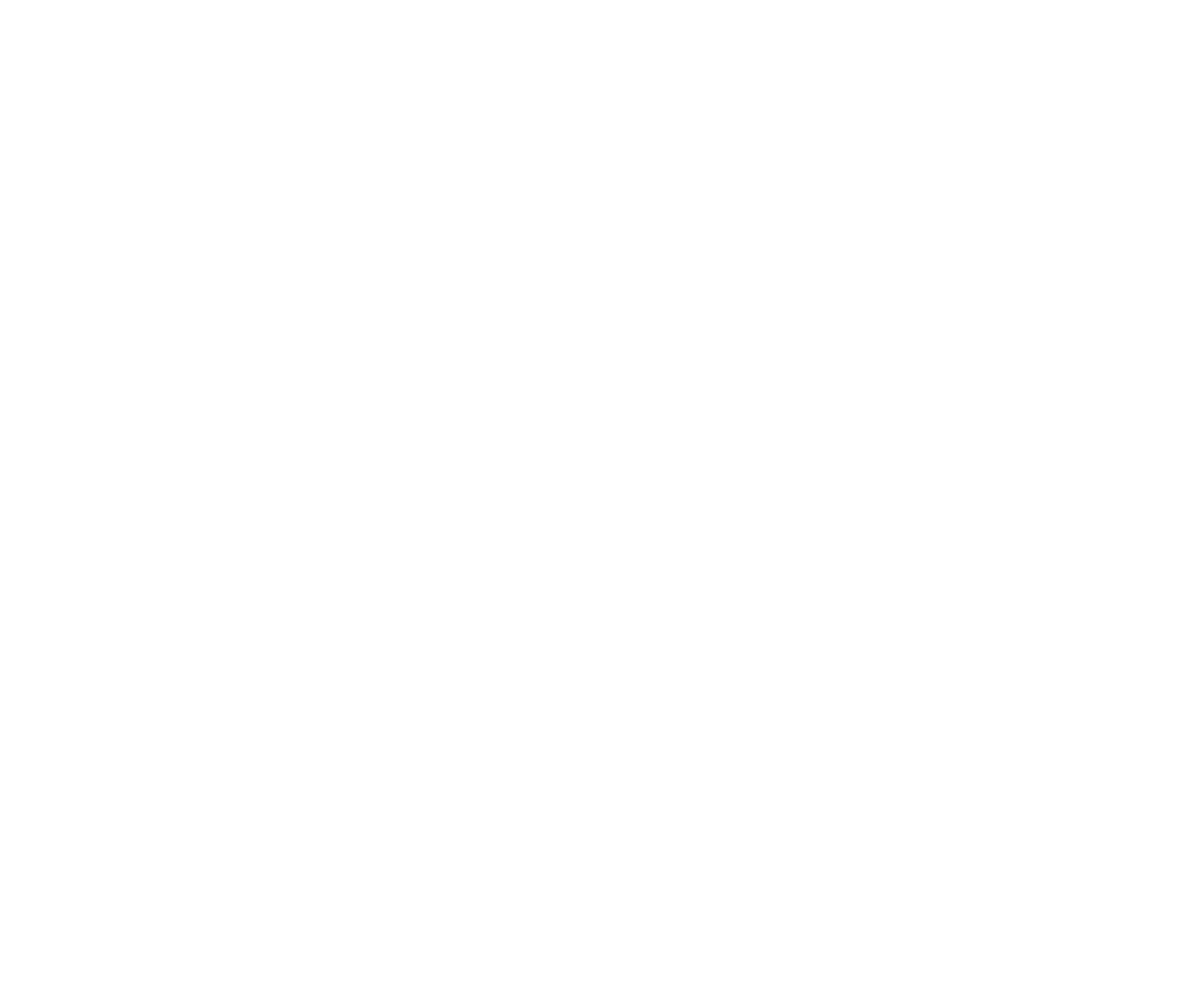
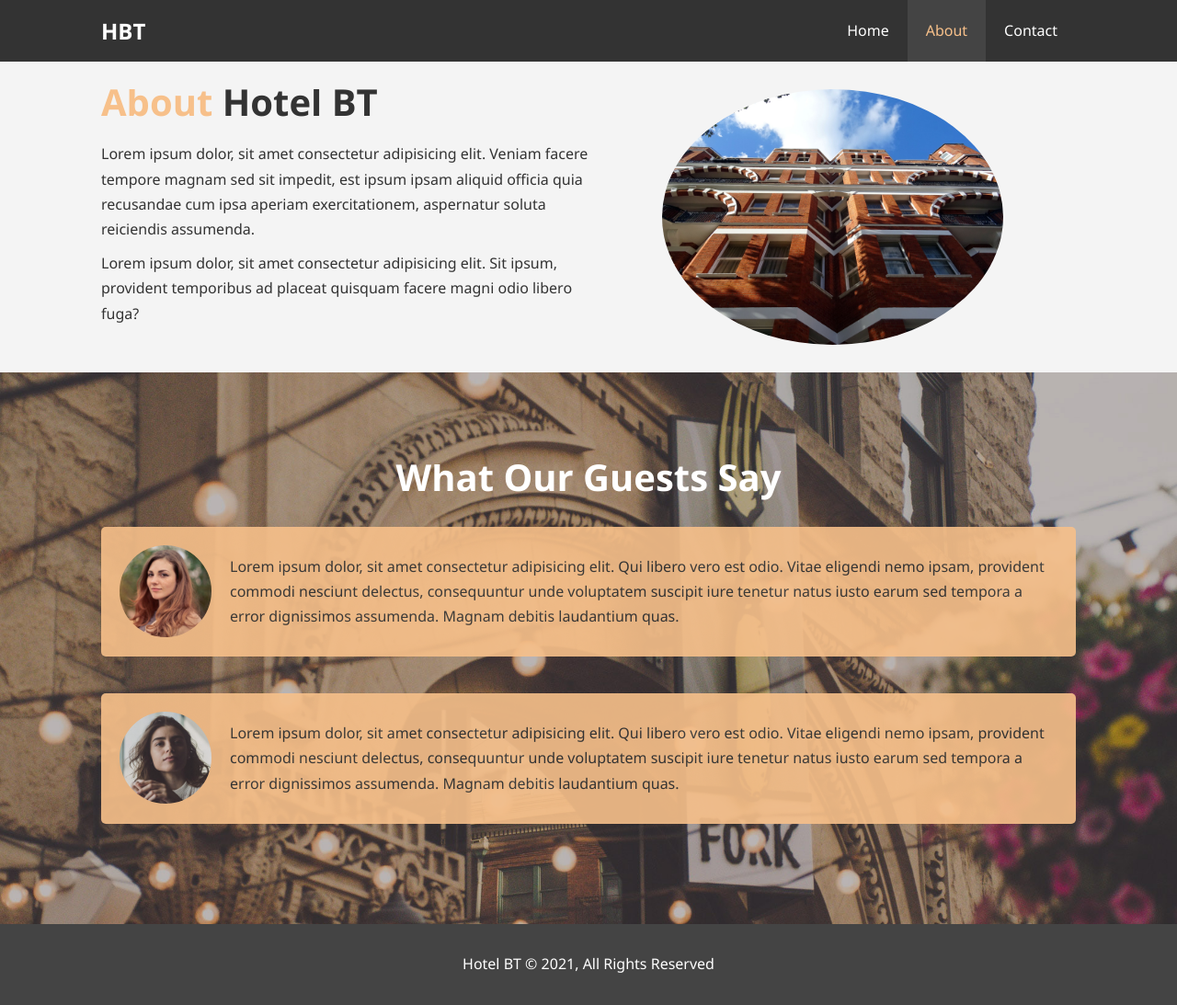
Before and after one commit to felixwurst/tutorial_modern-html-and-css, a plain HTML site: page hotel_website/about.html in a window 1280 px wide. Shown: the whole page at 92% size. Before the commit the page ends 800 px from the top, so only its background shows below. Drawn offline with Linux system fonts and the light colour scheme.

Commit message:
added 2nd part

```diff
--- a/hotel_website/about.html
+++ b/hotel_website/about.html
@@ -0,0 +1,61 @@
+<!DOCTYPE html>
+<html lang="en">
+<head>
+  <meta charset="UTF-8">
+  <meta http-equiv="X-UA-Compatible" content="IE=edge">
+  <meta name="viewport" content="width=device-width, initial-scale=1.0">
+  <meta name="description" content="Welcome to the most extraordinary hotel in Boston Massachusetts">
+  <meta name="keywords" content="hotel,boston hotel,new england hotel">
+  <link rel="stylesheet" href="css/style.css">
+  <title>Hotel BT | About</title>
+</head>
+<body>
+  <!-- header -->
+  <header>
+    <!-- navbar -->
+    <nav id="navbar">
+      <div class="container">
+        <h1 class="logo"><a href="index.html">HBT</a></h1>
+        <ul>
+          <li><a href="index.html">Home</a></li>
+          <li><a class="current" href="about.html">About</a></li>
+          <li><a href="contact.html">Contact</a></li>
+        </ul>
+      </div>
+    </nav>
+  </header>
+  <!-- section about info -->
+  <section id="about-info" class="bg-light py-3">
+    <div class="container">
+      <div class="info-left">
+        <h1 class="l-heading"><span class="text-primary">About</span> Hotel BT</h1>
+        <p>Lorem ipsum dolor, sit amet consectetur adipisicing elit. Veniam facere tempore magnam sed sit impedit, est ipsum ipsam aliquid officia quia recusandae cum ipsa aperiam exercitationem, aspernatur soluta reiciendis assumenda.</p>
+        <p>Lorem ipsum dolor, sit amet consectetur adipisicing elit. Sit ipsum, provident temporibus ad placeat quisquam facere magni odio libero fuga?</p>
+      </div>
+      <div class="info-right">
+        <img src="./img/photo-2.jpg" alt="Hotel">
+      </div>
+    </div>
+  </section>
+  <!-- clear float -->
+  <div class="clr"></div>
+  <!-- section testimonials -->
+  <section id="testimonials" class="py-3">
+    <div class="container">
+      <h2 class="l-heading">What Our Guests Say</h2>
+      <div class="testimonial bg-primary">
+        <img src="./img/person-1.jpg" alt="Samantha">
+        <p>Lorem ipsum dolor, sit amet consectetur adipisicing elit. Qui libero vero est odio. Vitae eligendi nemo ipsam, provident commodi nesciunt delectus, consequuntur unde voluptatem suscipit iure tenetur natus iusto earum sed tempora a error dignissimos assumenda. Magnam debitis laudantium quas.</p>
+      </div>
+      <div class="testimonial bg-primary">
+        <img src="./img/person-2.jpg" alt="Jen">
+        <p>Lorem ipsum dolor, sit amet consectetur adipisicing elit. Qui libero vero est odio. Vitae eligendi nemo ipsam, provident commodi nesciunt delectus, consequuntur unde voluptatem suscipit iure tenetur natus iusto earum sed tempora a error dignissimos assumenda. Magnam debitis laudantium quas.</p>
+      </div>
+    </div>
+  </section>
+  <!-- footer -->
+  <footer id="main-footer">
+    <p>Hotel BT &copy; 2021, All Rights Reserved</p>
+  </footer>
+</body>
+</html>
--- a/hotel_website/css/style.css
+++ b/hotel_website/css/style.css
@@ -62,8 +62,8 @@ p {
 }
 
 .bg-primary {
-  background: #333;
-  color: #f7c08a;
+  background: #f7c08a;
+  color: #333;
 }
 
 .bg-light {
@@ -75,6 +75,19 @@ p {
   background: #333;
   color: #fff;
 }
+
+.clr {
+  clear: both;
+}
+
+.l-heading {
+  font-size: 40px;
+}
+
+/* Padding */
+.py-1 { padding: 10px 0; }
+.py-2 { padding: 20px 0; }
+.py-3 { padding: 30px 0; }
 
 /* Navbar */
 #navbar {
@@ -160,3 +173,72 @@ p {
 #home-info .info-content p {
   padding-bottom: 30px;
 }
+
+/* Features */
+.box {
+  float: left;
+  width: 33.3%;
+  padding: 50px;
+  text-align: center;
+}
+
+.box i {
+  margin-bottom: 10px;
+}
+
+/* About Info */
+#about-info .info-right {
+  float: right;
+  width: 50%;
+  min-height: 100%;
+  /* border: 1px solid red; */
+}
+
+#about-info .info-right img {
+  display: block;
+  margin: auto;
+  width: 70%;
+  border-radius: 50%;
+}
+
+#about-info .info-left {
+  float: left;
+  width: 50%;
+  /* border: 1px solid red; */
+  min-height: 100%;
+}
+
+/* Testimonials */
+#testimonials {
+  height: 600px;
+  background: url('../img/test-bg.jpg') no-repeat center center/cover;
+  padding-top: 100px;
+}
+
+#testimonials h2 {
+  color: #fff;
+  text-align: center;
+  padding-bottom: 40px;
+}
+
+#testimonials .testimonial {
+  padding: 20px;
+  margin-bottom: 40px;
+  border-radius: 5px;
+  opacity: 0.9;
+}
+
+#testimonials .testimonial img {
+  width: 100px;
+  float: left;
+  margin-right: 20px;
+  border-radius: 50%;
+}
+
+/* Footer */
+#main-footer {
+  text-align: center;
+  background: #444;
+  color: #fff;
+  padding: 20px;
+}
```
Also changed, not shown: hotel_website/index.html (+27 -1 lines).
